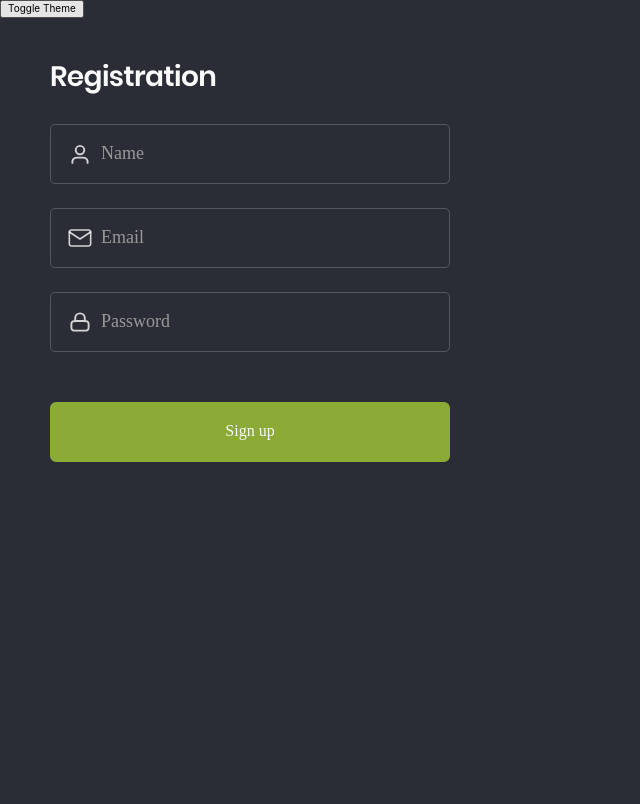
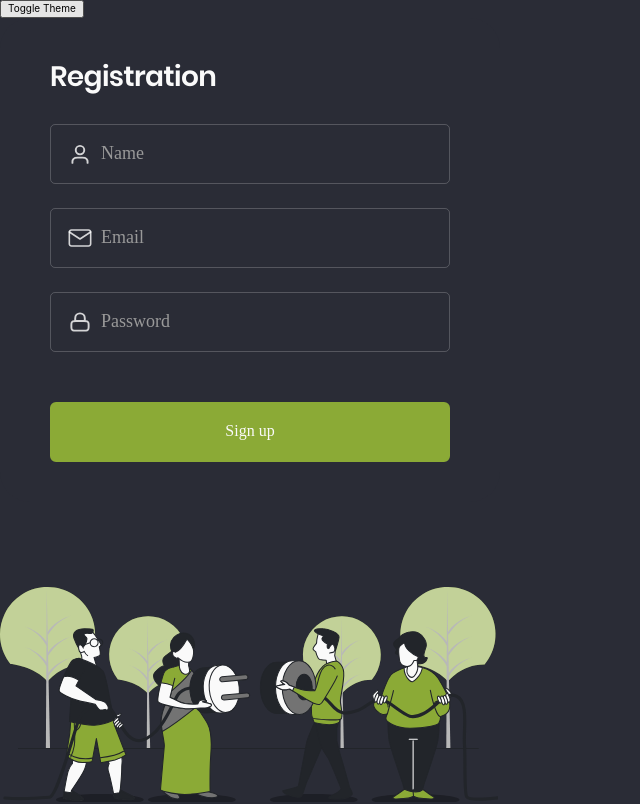
Before and after one commit to pawelrogowski/soYum, a React (Vite) app: page / in a window 1280 px wide. Shown: the whole page, without its empty margins (0-640 px from the left). Built offline with nearby package versions, Linux system fonts and the light colour scheme; a web font is replaced by a local one.

Commit message:
added 404 icon to sprite

```diff
--- a/src/App.jsx
+++ b/src/App.jsx
@@ -6,7 +6,7 @@ import { lightTheme, darkTheme, GlobalStyles } from "./styles/themes";
 import { ThemeSwitch } from "./components/ThemeToggle/ThemeSwitch";
 import { Container } from "./components/Container/Container";
 import { RegisterForm } from "./components/Forms/RegisterForm/RegisterForm";
-import { Button } from "./components/Button/Button";
+import "/src/assets/icons/404.svg";
 import { Icon } from "./components/Icon/Icon";
 export const App = () => {
   const { theme } = useContext(ThemeContext);
@@ -18,6 +18,7 @@ export const App = () => {
         <ThemeSwitch />
         <Container>
           <RegisterForm />
+          <Icon icon="404" />
         </Container>
       </BrowserRouter>
     </ThemeProvider>
--- a/src/components/Icon/Icon.styled.js
+++ b/src/components/Icon/Icon.styled.js
@@ -1,21 +1,14 @@
 import styled, { css } from "styled-components";
 
 export const StyledSvg = styled.svg`
-  fill: gray;
-
-  ${({ variant }) =>
-    variant === "!round"
+  ${({ $icon }) =>
+    $icon === "404"
       ? css`
-          use {
-            fill: yellow;
-            stroke-width: 0;
-          }
+          fill: none;
+          width: 498px;
+          height: 300px;
         `
-      : variant === "arrow_long"
-      ? css`
-          use {
-            stroke: blue;
-          }
-        `
+      : $icon === "arrow_long"
+      ? css``
       : null}
 `;
```
Also changed, not shown: src/assets/icons/404.svg, src/assets/icons/sprite.svg.
